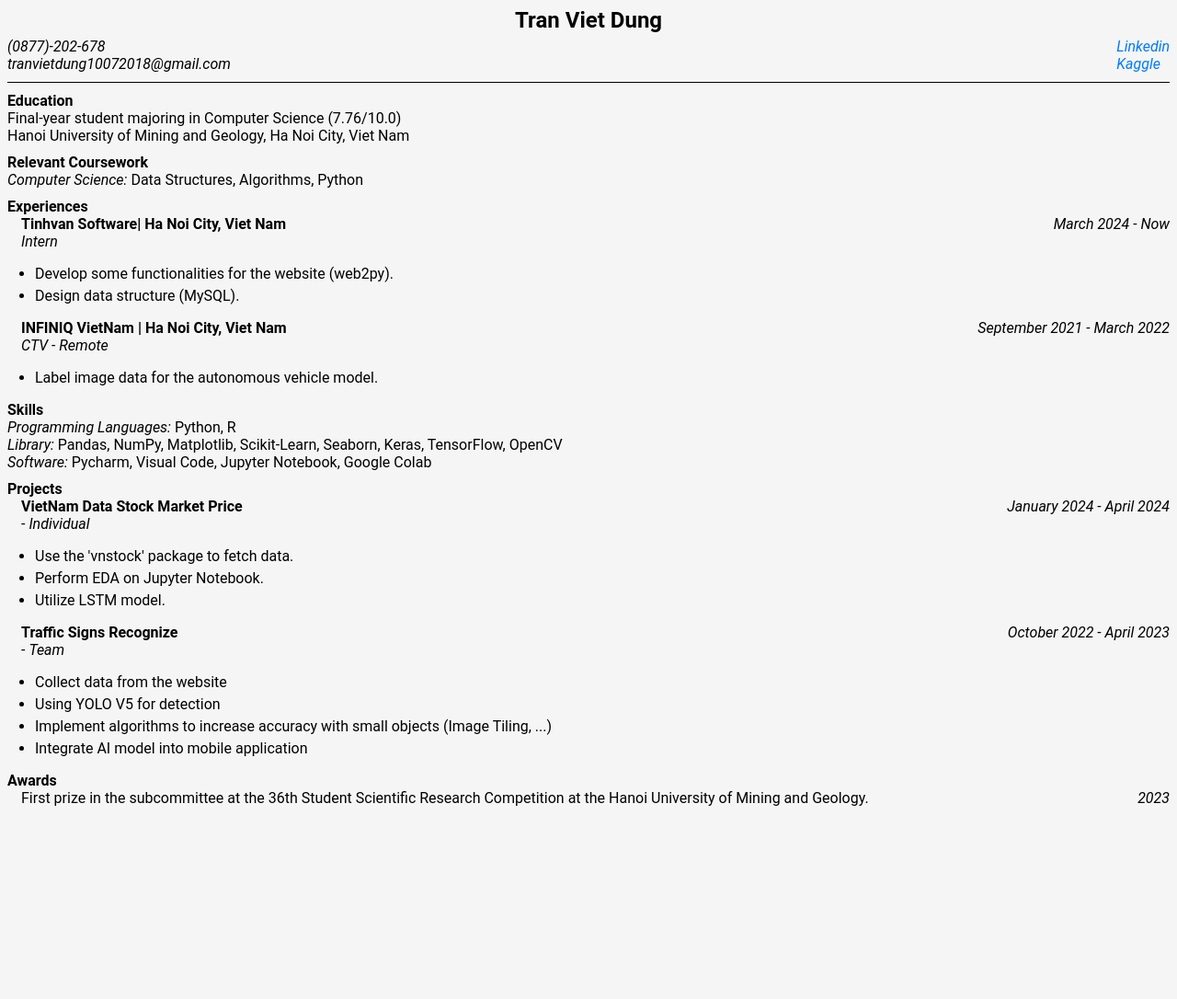
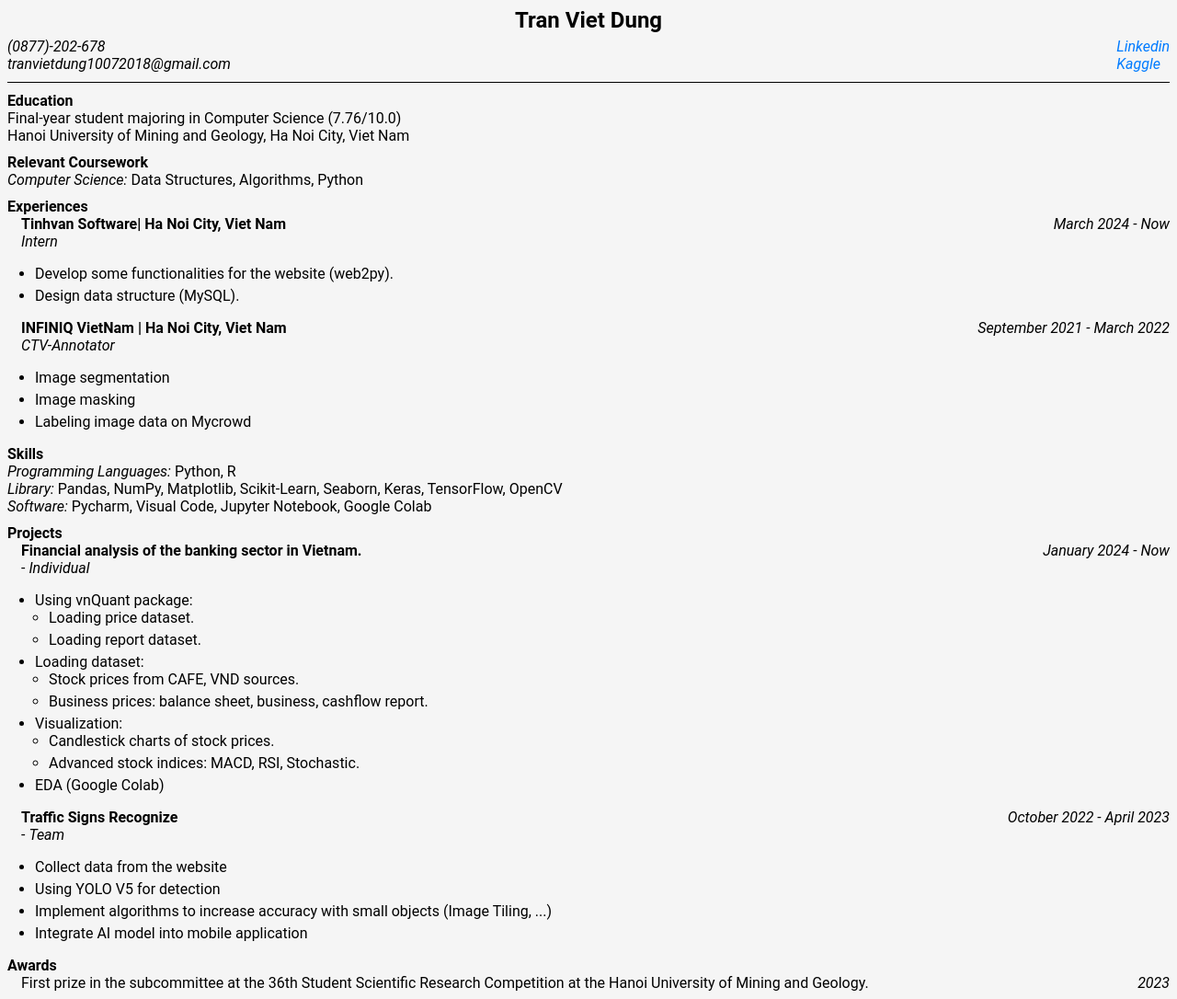
Before and after one commit to DungVietTran02/Info, a plain HTML site: page index.html in a window 1280 px wide. Shown: the whole page at 92% size. Before the commit the page ends 885 px from the top, so only its background shows below. Drawn offline with Linux system fonts and the light colour scheme.

Commit message:
Update index.html

```diff
--- a/index.html
+++ b/index.html
@@ -50,10 +50,12 @@
 
   <div class="subsection">
     <b>INFINIQ VietNam | Ha Noi City, Viet Nam</b> <br>
-    <i>CTV - Remote </i>
+    <i>CTV-Annotator </i>
     <div class="date">September 2021 - March 2022</div>
     <ul>
-      <li>Label image data for the autonomous vehicle model.</li>
+      <li>Image segmentation </li>
+      <li>Image masking </li>
+      <li>Labeling image data on Mycrowd </li>
     </ul>
   </div>
 
@@ -70,12 +72,28 @@
   <b>Projects</b>
 
   <div class="subsection">
-     <div class="date"> January 2024 - April 2024 </div>
-    <b> VietNam Data Stock Market Price </b> <br> - <i>Individual</i>
+     <div class="date"> January 2024 - Now </div>
+    <b> Financial analysis of the banking sector in Vietnam. </b> <br> - <i>Individual</i>
     <ul>
-      <li>Use the 'vnstock' package to fetch data.</li>
-      <li>Perform EDA on Jupyter Notebook.</li>
-      <li>Utilize LSTM model.</li>
+    <li>Using vnQuant package:
+        <ul>
+            <li>Loading price dataset.</li>
+            <li>Loading report dataset.</li>
+        </ul>
+    </li>
+    <li>Loading dataset:
+        <ul>
+            <li>Stock prices from CAFE, VND sources.</li>
+            <li>Business prices: balance sheet, business, cashflow report.</li>
+        </ul>
+    </li>
+    <li>Visualization:
+        <ul>
+            <li>Candlestick charts of stock prices.</li>
+            <li>Advanced stock indices: MACD, RSI, Stochastic.</li>
+        </ul>
+    </li>
+    <li>EDA (Google Colab)</li>
     </ul>
   </div>
 
```
